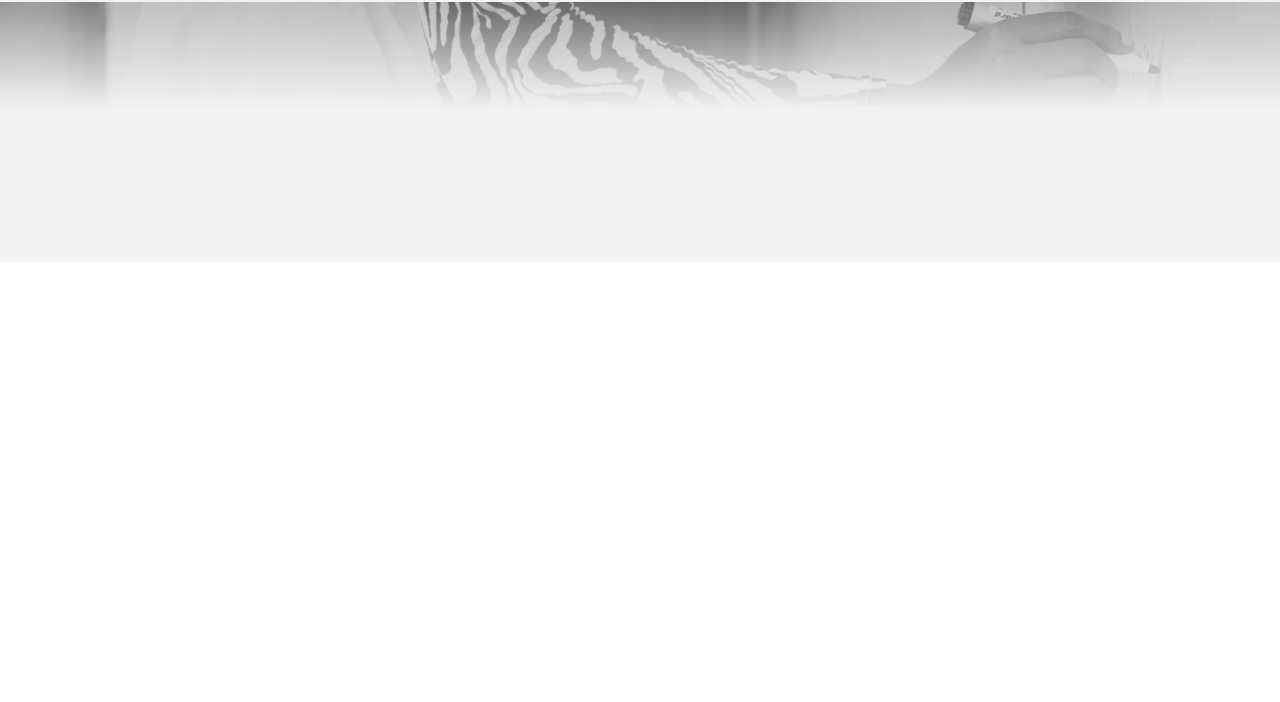
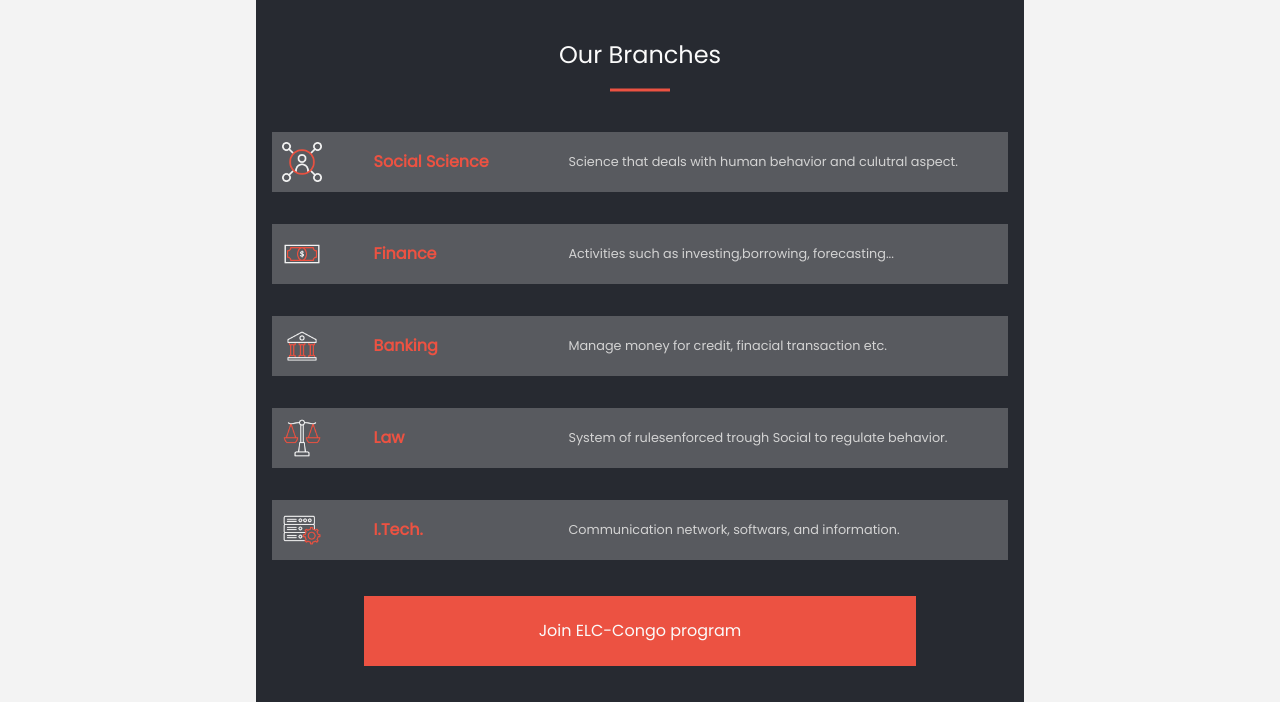
Before and after one commit to Kandy-Peter/ELC-Congo-First-capston-project, a website: page index.html in a window 1280 px wide. Shown: the part 538-1240 px from the top of the page. Before the commit the page ends 800 px from the top, so only its background shows below. Drawn offline with Linux system fonts and the light colour scheme.

Commit message:
Add our branch section

```diff
--- a/index.html
+++ b/index.html
@@ -29,7 +29,7 @@
             <div class="menu-list">
                 <ul>
                     <li class="menu-link"><a href="#">About</a></li>
-                    <li class="menu-link"><a href="#">Services</a></li>
+                    <li class="menu-link"><a href="#">Branches</a></li>
                     <li class="menu-link"><a href="#">Teachers</a></li>
                     <li class="menu-link"><a href="#">Partners</a></li>
                 </ul>
@@ -47,6 +47,44 @@
         <h3>12.01.2022(Fri) - 16.6</h3>
         <p><i class="fas fa-map-marker-alt"></i>Sud-Kivu, Bukavu, Av. PE Lumumba 456L</p>
     </section>
+    <section class="clm2">
+        <h3>Our Branches</h3>
+        <div class="services">
+            <img src="./images/social-media.png" alt="icon">
+            <h4>Social Science</h4>
+            <p>Science that deals with
+                human behavior and culutral aspect.
+            </p>
+        </div>
+        <div class="services">
+            <img src="./images/money.png" alt="icon">
+            <h4>Finance</h4>
+            <p>
+                Activities such as
+                investing,borrowing, forecasting...
+            </p>
+        </div>
+        <div class="services">
+            <img src="./images/bank.png" alt="icon">
+            <h4>Banking</h4>
+            <p>Manage money for credit, finacial transaction etc.
+            </p>
+        </div>
+        <div class="services">
+            <img src="./images/law.png" alt="law_icon">
+            <h4>Law</h4>
+            <p>System of rulesenforced trough Social
+                to regulate behavior.
+            </p>
+        </div>
+        <div class="services">
+            <img src="./images/database.png" alt="tech_icon">
+            <h4>I.Tech.</h4>
+            <p>Communication network, softwars,
+                and information.</p>
+        </div>
+        <button class="join_link">Join ELC-Congo program</button>
+    </section>
 
     <script src="./main.js"></script>
 </body>
--- a/style.css
+++ b/style.css
@@ -20,7 +20,7 @@
   max-width: 768px;
   background-color: var(--main-bg-color);
   background: linear-gradient(0deg, rgb(243, 243, 243) 80%, rgba(235, 235, 235, 0.432) 100%),
-              url('./images/teach-class-bg.jpg') no-repeat center center / cover;
+              url('./images/teach-class-bg.jpg') no-repeat top / cover;
 }
 
 nav {
@@ -32,7 +32,7 @@
 
 .toggle {
   display: block;
-  font-size: 35px;
+  font-size: 30px;
   color: var(--bl-color);
   z-index: 10;
   padding: 1.2rem;
@@ -161,3 +161,79 @@
 .clm1 h3 {
   font-size: 32px;
 }
+
+/*----------------------CLM2--------------*/
+
+.clm2 {
+  background-color: var( --bl-color);
+  color: var(--main-bg-color);
+  padding: 1rem;
+  display: flex;
+  flex-direction: column;
+  justify-content: center;
+}
+
+.clm2 h3 {
+  text-align: center;
+  font-size: 24px;
+  font-weight: 200;
+  padding: 1.5rem;
+  margin-bottom: 20px;
+}
+
+.clm2 h3::after {
+  position: absolute;
+  content: '';
+  height: 3px;
+  left: 50%;
+  margin-top: 50px;
+  width: 60px;
+  transform: translate(-50%, 50%);
+  background-color:  var(--orange-color);
+}
+
+.services {
+  width: 100%;
+  background-color: rgba(226, 226, 226, 0.26);
+  margin: 1rem 0;
+  padding: 10px;
+  display: flex;
+  justify-content: space-between;
+  align-items: center;
+}
+
+.services h4 {
+  color: var(--orange-color);
+  text-align: start;
+  font-size: 1rem;
+  width: 20%;
+}
+
+.services img {
+  width: 40px;
+  height: 40px;
+}
+
+.services p {
+  width: 60%;
+  color: var(--gery-color);
+  font-size: 0.8rem;
+}
+
+.join_link {
+  margin: 20px auto;
+  width: 75%;
+  height: 70px;
+  color: var(--main-bg-color);
+  background-color: var(--orange-color);
+  outline: none;
+  border: none;
+  font-size: 16px;
+  transition: all 0.4s ease-out;
+}
+
+.join_link:hover {
+  color: var(--orange-color);
+  background-color: var(--gery-color);
+  border: 2px solid var(--orange-color);
+}
```
Also changed, not shown: images/bank.png (added), images/database.png (added), images/law.png (added), images/money.png (added), images/social-media.png (added).
